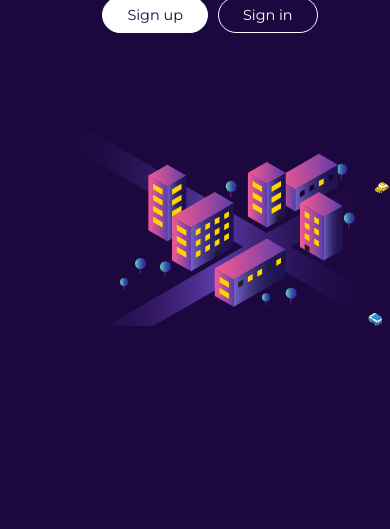
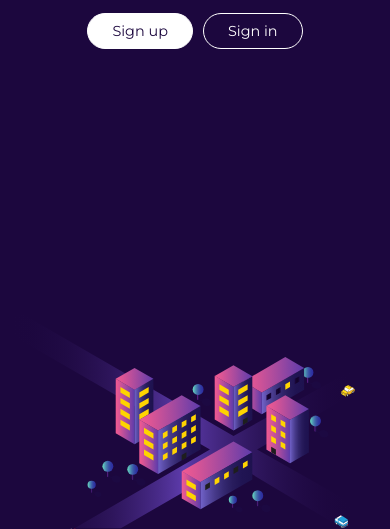
Before and after one commit to AM-creator/MyRide-Frontend, a website built with Vite: page index.html in a window 390 px wide. Shown: the part 335-864 px from the top of the page. Built offline with nearby package versions, Linux system fonts and the light colour scheme.

Commit message:
refine layout

```diff
--- a/style.css
+++ b/style.css
@@ -149,6 +149,7 @@ header i:hover {
 
 .background {
   position: absolute;
+  flex-direction: row;
   top: 48%;
   left: 70%;
   width: 50%;
@@ -177,30 +178,12 @@ header i:hover {
   header nav {
     display: none !important;
   }
-
-  .background {
-    display: flex;
-    flex-direction: row;
-    position: relative;
-    top: 6%;
-    bottom: 0;
-    left: 0;
-    right: 0;
-    transform: none;
-    width: 100%;
-    height: auto;
-    overflow: hidden;
-  }
-
-  .background svg {
-    max-width: 100%;
-    max-height: 100%;
-  }
-
   /* Adjust the layout to accommodate the background below */
   .content {
     flex-direction: column;
     align-items: center;
+    width: 100%;
+    padding: 1rem;
   }
 
   .content .info {
@@ -212,6 +195,26 @@ header i:hover {
     display: flex;
     justify-content: center;
     gap: 10px;
+  }
+
+  .background {
+    display: flex;
+    justify-content: center;
+    align-items: center;
+    width: 100%;
+    height: auto;
+    flex: 0 0 auto;
+    overflow: hidden;
+    margin-top: auto;
+    position: relative;
+    top: 20%;
+    left: 45%;
+  }
+
+  .background svg {
+    max-width: 100%;
+    max-height: 100%;
+    display: block;
   }
 }
 
```
